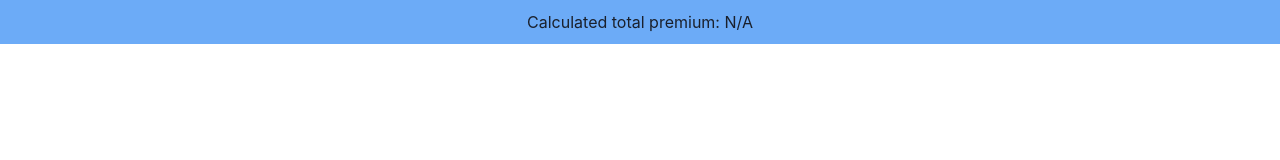
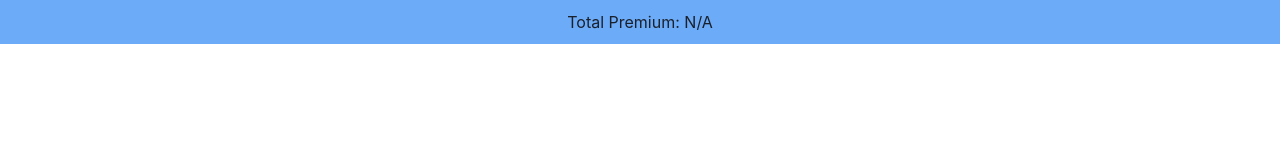
Before and after one commit to s4094187/s4094187-a3, a Next.js app: page / in a window 1280 px wide. Shown: the top 160 px of the page. Built offline with nearby package versions, Linux system fonts and the light colour scheme.

Commit message:
header updates

```diff
--- a/src/components/header.tsx
+++ b/src/components/header.tsx
@@ -1,10 +1,12 @@
 import React from "react";
+import { useTotalTracker } from "../components/totaltracker";
 
 const Header = () => {
+    const { totalPremium } = useTotalTracker();
     return (
         <div className="header">
             <p>
-        Calculated total premium: N/A
+                Total Premium: {totalPremium !== null ? `$${totalPremium.toFixed(2)}` : "N/A"}
             </p>
         </div>
     );
--- /dev/null
+++ b/src/components/totaltracker.tsx
@@ -0,0 +1,26 @@
+import React, { createContext, useContext, useState, ReactNode } from "react";
+
+interface TotalTrackerContextType {
+  totalPremium: number | null;
+  setTotalPremium: (value: number | null) => void;
+}
+
+const TotalTrackerContext = createContext<TotalTrackerContextType | undefined>(undefined);
+
+export const useTotalTracker = () => {
+  const context = useContext(TotalTrackerContext);
+  if (!context) {
+    throw new Error("useTotalTracker must be used within a TotalTrackerProvider");
+  }
+  return context;
+};
+
+export const TotalTrackerProvider = ({ children }: { children: ReactNode }) => {
+  const [totalPremium, setTotalPremium] = useState<number | null>(null);
+
+  return (
+    <TotalTrackerContext.Provider value={{ totalPremium, setTotalPremium }}>
+      {children}
+    </TotalTrackerContext.Provider>
+  );
+};
--- a/src/pages/_app.tsx
+++ b/src/pages/_app.tsx
@@ -2,11 +2,14 @@ import "@/styles/globals.css";
 import type { AppProps } from "next/app";
 import * as React from "react";
 import { ChakraProvider } from '@chakra-ui/react';
+import { TotalTrackerProvider } from '../components/totaltracker';
 
 export default function App({ Component, pageProps }: AppProps) {
   return(
     <ChakraProvider>
-      <Component {...pageProps} />;
+      <TotalTrackerProvider>
+        <Component {...pageProps} />;
+      </TotalTrackerProvider>
     </ChakraProvider>
   )
 }
--- a/src/pages/index.tsx
+++ b/src/pages/index.tsx
@@ -1,5 +1,6 @@
 import Layout from "../components/layout";
 import React, {useState} from "react";
+import { useTotalTracker } from "../components/totaltracker";
 import {
   SimpleGrid,
   Box,
@@ -26,6 +27,8 @@ export default function Home() {
     "Dachshund",
     "Yorkshire Terrier",
   ];
+
+  const { setTotalPremium } = useTotalTracker();
 
   const [breed, setBreed] = useState("");
   const [age, setAge] = useState("");
@@ -94,6 +97,7 @@ export default function Home() {
         const result = await response.json();
 
         console.log('Calculation result:', result);
+        setTotalPremium(result.totalPremium);
         setQuote(result);
       } catch (error) {
         console.error('Error during API call:', error);
```
Lines whose indentation alone changed are shown as unchanged.
